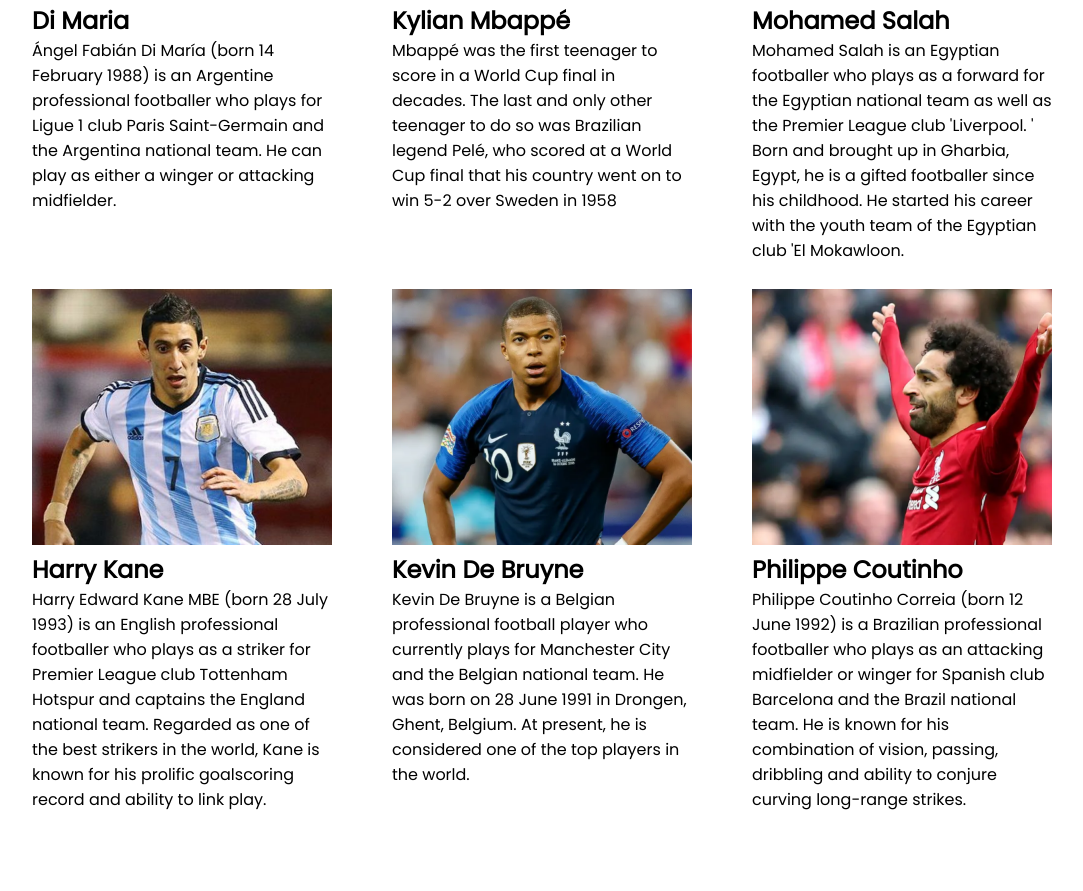
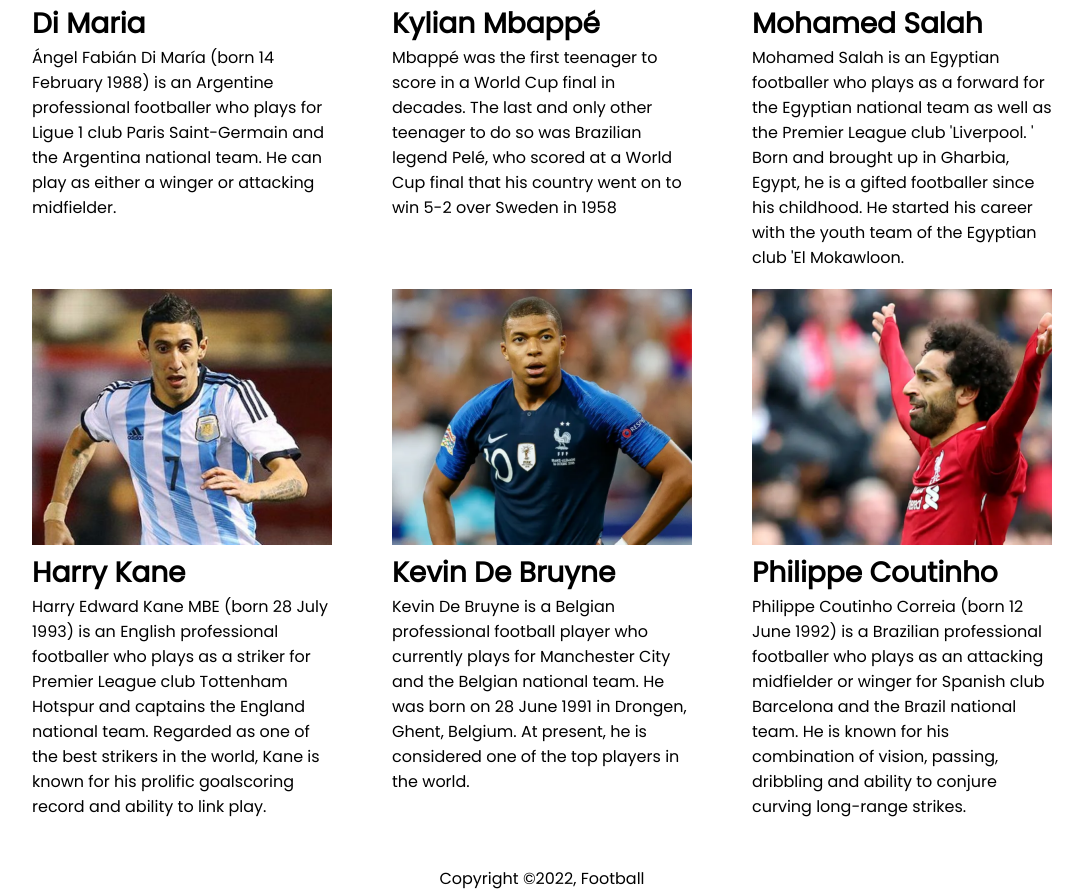
Before and after one commit to MdRizwanulHaque/football-website, a plain HTML site: page index.html in a window 1280 px wide. Shown: the part 1590-2481 px from the top of the page, without its empty margins (98-1181 px from the left). Before the commit the page ends 2456 px from the top, so only its background shows below. Drawn offline with Linux system fonts and the light colour scheme.

Commit message:
Blog content font sizes updated

```diff
--- a/index.html
+++ b/index.html
@@ -120,9 +120,6 @@
             display: grid;
             grid-template-columns: repeat(3, 1fr);
             justify-items: center;
-
-            /* width: 1350px; */
-            /*padding: 0 180px; */
             column-gap: 30px;
             row-gap: 27px;
         }
@@ -132,11 +129,26 @@
             height: 474px;
             padding: 15px 15px 33px;
             /* border: 1px solid red; */
+        }
 
+        .blog article h2 {
+            font-size: 28px;
+            font-weight: bold;
+        }
+
+        .blog article p {
+            font-size: 16px;
         }
 
         .blog article img {
             width: 100%;
+        }
+
+        /* footer style starts */
+        footer {
+            display: flex;
+            justify-content: center;
+            justify-items: center;
         }
     </style>
     <link href="https://fonts.googleapis.com/css2?family=Poppins" rel="stylesheet">
@@ -255,7 +267,7 @@
 
     </main>
     <footer>
-
+        Copyright &copy;2022, Football
     </footer>
 
 </body>
```
